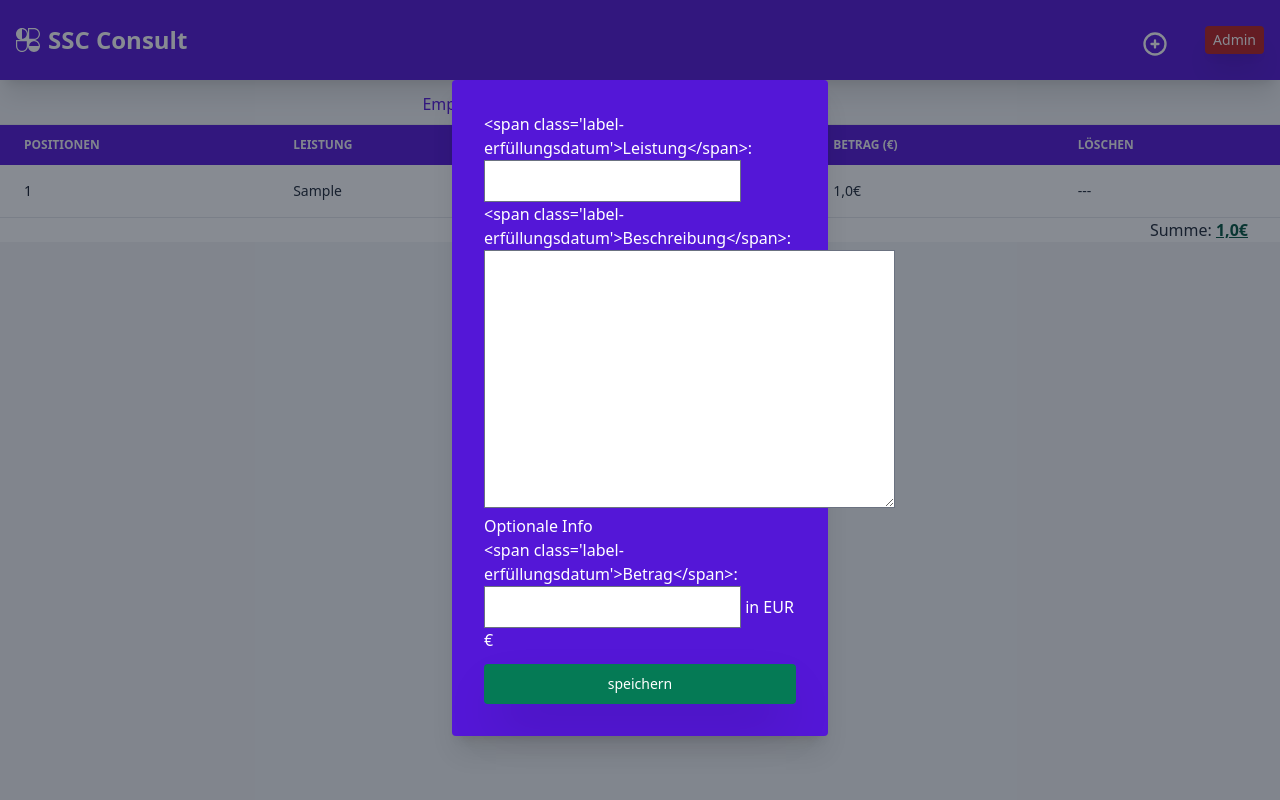
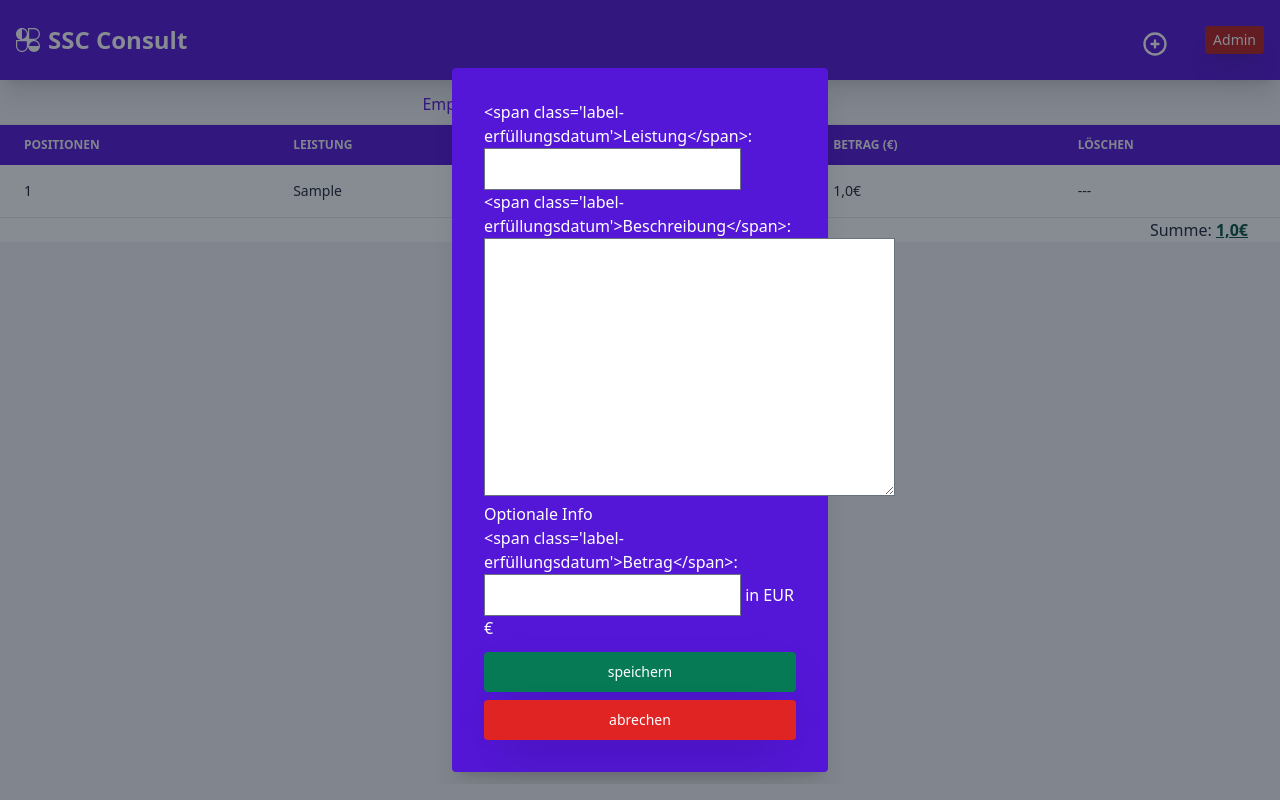
Before and after one commit to saschaschmittinger/Django-Invoiceapp, a Django app: page /1/ in a window 1280 px wide, after a click that opens the changed part. Run offline with Django 5.2, Linux system fonts and the light colour scheme; a user stored in the database is signed in; tables that the repository leaves empty hold one stand-in row (values such as "Sample post"); some libraries are stand-ins or nearby versions.

Commit message:
05_12_24

```diff
--- a/templates/invoices/addpositions.html
+++ b/templates/invoices/addpositions.html
@@ -48,6 +48,10 @@
               {{ form|crispy }}
               <button type="submit" class="text-white  bg-green-600 hover:bg-green-500 shadow-2xl focus:ring-4 focus:outline-none hover:shadow-none focus:ring-blue-300 font-medium rounded text-sm px-5 py-2.5  mt-3 w-full text-center">speichern
               </button>
+              <button type="button" class="text-white  bg-red-600 hover:bg-red-500 shadow-2xl focus:ring-4 focus:outline-none hover:shadow-none focus:ring-blue-300 font-medium rounded text-sm px-5 py-2.5  mt-2 w-full text-center" data-modal-toggle="authentication-modal">
+
+                <span>abrechen</span>
+            </button>
             </div>
 
             </form>
```
